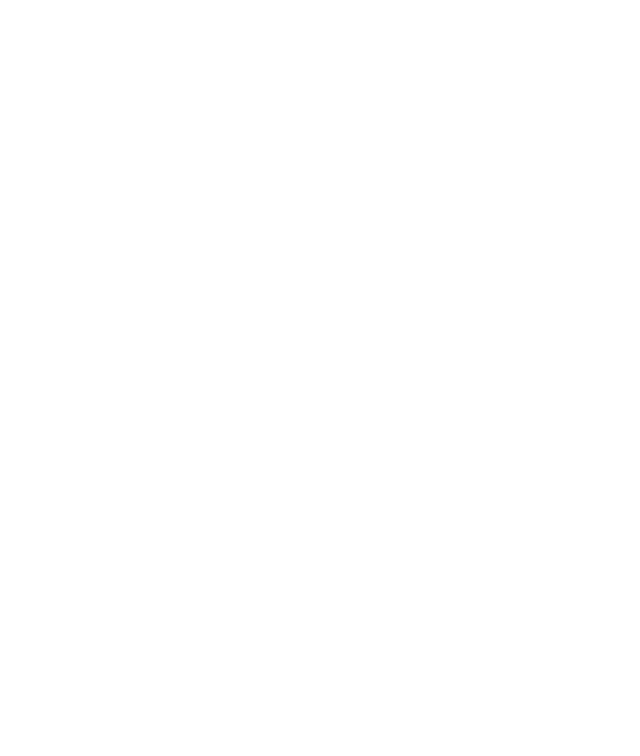
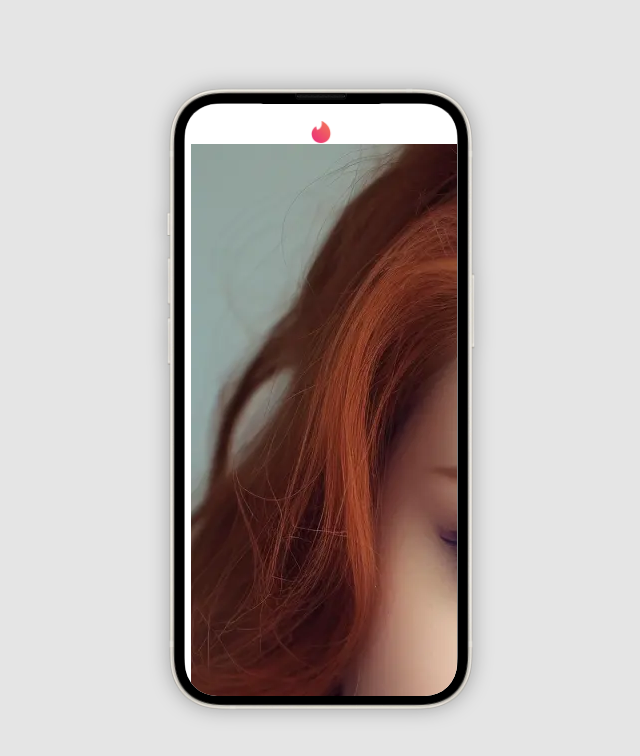
Before and after one commit to JsMendoza13/project-JavaScript, a plain HTML site: page 01-index-swipe/index.html in a window 1280 px wide. Shown: the whole page, without its empty margins (319-959 px from the left). Drawn offline with Linux system fonts and the light colour scheme.

Commit message:
progress

```diff
--- a/01-index-swipe/index.html
+++ b/01-index-swipe/index.html
@@ -3,7 +3,105 @@
   <head>
     <meta charset="UTF-8" />
     <meta name="viewport" content="width=device-width, initial-scale=1.0" />
-    <title>Swipe</title>
+    <title>Tinder Swipe</title>
   </head>
-  <body></body>
+  <body>
+    <main>
+      <section>
+        <header>
+          <img src="./tinder-logo.webp" alt="tinder-logo" />
+        </header>
+
+        <div class="cards">
+          <article>
+            <img src="./photos/1.webp" alt="Girl, redhead pretty" />
+            <h2>Alex <span>25</span></h2>
+            <div class="choice nope">Nope</div>
+            <div class="choice like">Like</div>
+          </article>
+          <article>
+            <img src="./photos/2.webp" alt="Men, brown hair, 25 years old" />
+            <h2>Alex <span>25</span></h2>
+            <div class="choice nope">Nope</div>
+            <div class="choice like">Like</div>
+          </article>
+        </div>
+        <footer>
+          <button aria-label=""></button>
+          <button aria-label=""></button>
+          <button aria-label=""></button>
+          <button aria-label=""></button>
+          <button aria-label=""></button>
+        </footer>
+      </section>
+    </main>
+  </body>
 </html>
+<style>
+  *,
+  *::before,
+  *::after {
+    box-sizing: border-box;
+    margin: 0;
+    padding: 0;
+  }
+
+  body {
+    font-family: system-ui, -apple-system, BlinkMacSystemFont, "Segoe UI",
+      Roboto, Oxygen, Ubuntu, Cantarell, "Open Sans", "Helvetica Neue",
+      sans-serif;
+    display: grid;
+    place-content: center;
+    min-height: 100vh;
+    overflow: hidden;
+    user-select: none;
+    background: #e5e5e5;
+  }
+
+  main {
+    background: url("./iphone.webp") no-repeat;
+    background-size: contain;
+    width: 320px;
+    height: 640px;
+    display: flex;
+    filter: drop-shadow(0 0 10px rgba(0, 0, 0, 0.3));
+  }
+
+  section {
+    background-color: #fff;
+    width: 100%;
+    border-radius: 32px;
+    display: flex;
+    flex-direction: column;
+    overflow: hidden;
+    position: relative;
+    padding: 16px 6px;
+    margin: 24px;
+  }
+
+  header {
+    display: flex;
+    justify-content: center;
+
+    & img {
+      width: 24px;
+      height: 24px;
+    }
+  }
+
+  footer {
+    display: grid;
+    grid-template-columns: repeat(5, 1fr);
+    gap: 12px;
+    padding: 0 24px;
+    justify-content: center;
+    align-items: center;
+
+    & button {
+      height: 32px;
+      width: 32px;
+      border-radius: 50%;
+      border: 1px solid #a19f9f;
+    }
+  }
+</style>
```
Also changed, not shown: 01-index-swipe/iphone.webp (added), 01-index-swipe/photos/1.webp (added), 01-index-swipe/photos/2.webp (added), 01-index-swipe/tinder-icons.webp (added), 01-index-swipe/tinder-logo.webp (added).
